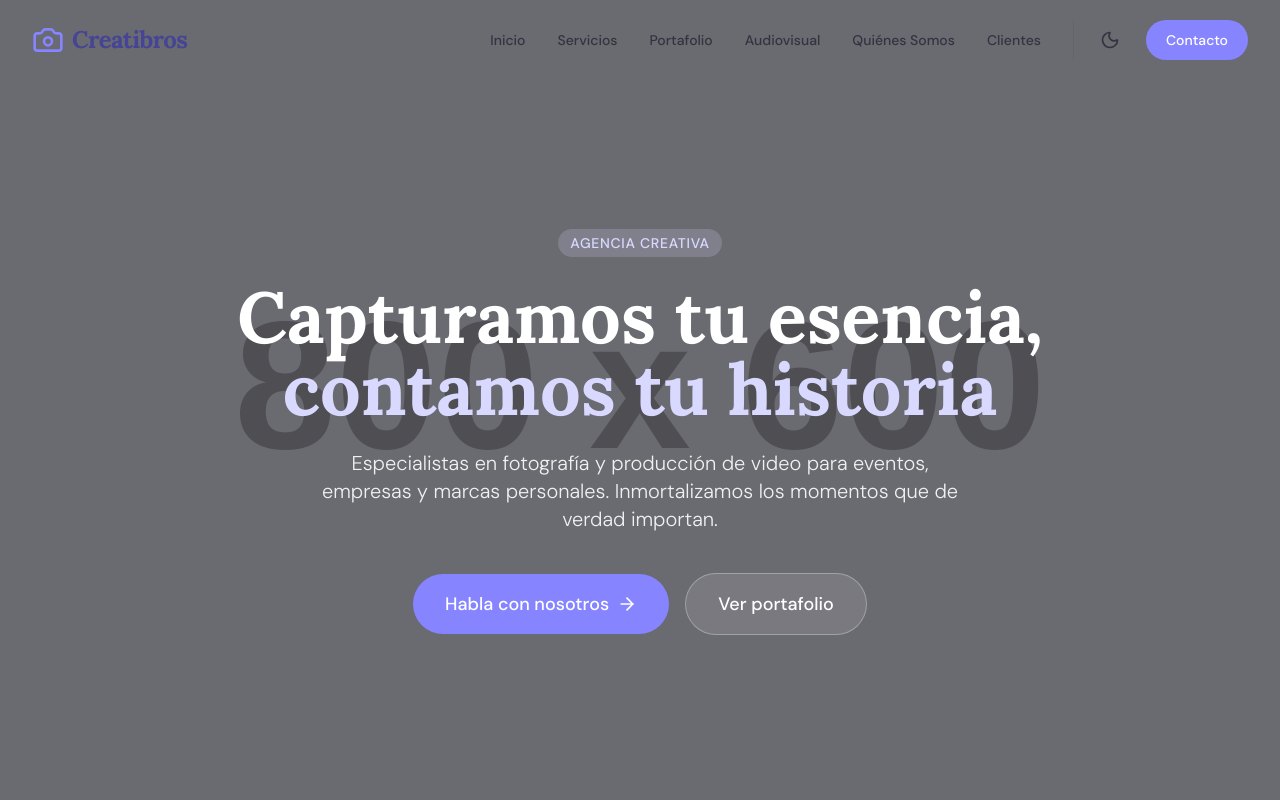
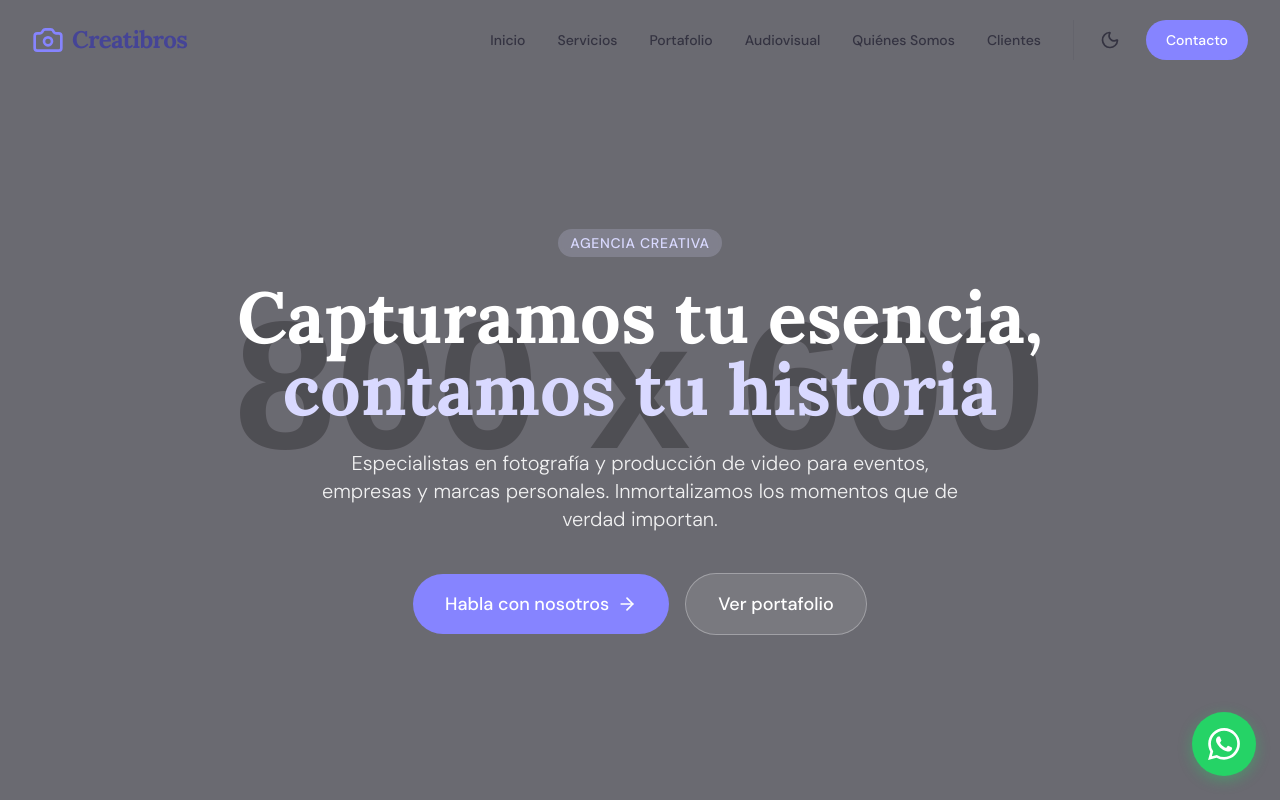
Before and after one commit to juanandresariasutp/landing_CreatiBros, a Next.js app: page / in a window 1280 px wide. Shown: the top 800 px of the page. Built offline with nearby package versions, Linux system fonts and the light colour scheme.

Commit message:
feat(ui): añade botón flotante de WhatsApp en todas las páginas

```diff
--- a/app/layout.tsx
+++ b/app/layout.tsx
@@ -2,6 +2,7 @@ import type { Metadata } from "next";
 import { DM_Sans, Lora } from "next/font/google";
 import { Navbar } from "@/components/Navbar";
 import { Footer } from "@/components/Footer";
+import { WhatsAppButton } from "@/components/WhatsAppButton";
 import { ThemeProvider } from "@/components/theme-provider";
 import "./globals.css";
 
@@ -62,6 +63,7 @@ export default function RootLayout({
           <Navbar />
           <main>{children}</main>
           <Footer />
+          <WhatsAppButton />
         </ThemeProvider>
       </body>
     </html>
--- /dev/null
+++ b/components/WhatsAppButton.tsx
@@ -0,0 +1,33 @@
+import React from "react";
+
+export function WhatsAppButton() {
+  const phoneNumber = process.env.NEXT_PUBLIC_WA_NUMBER || "";
+  const text = "Hola, me gustaría obtener más información sobre sus servicios.";
+  const url = `https://wa.me/${phoneNumber}?text=${encodeURIComponent(text)}`;
+
+  return (
+    <div className="fixed bottom-6 right-6 z-[99] flex items-center gap-4 group">
+      {/* Tooltip */}
+      <div className="opacity-0 translate-x-4 transition-all duration-300 group-hover:opacity-100 group-hover:translate-x-0 hidden sm:block bg-cb-white text-cb-navy dark:bg-cb-navy dark:text-cb-white px-5 py-2.5 rounded-2xl shadow-xl border border-cb-lavender-light/10 text-sm font-medium whitespace-nowrap">
+        ¿Cómo podemos ayudarte?
+      </div>
+
+      {/* Botón Circular */}
+      <a
+        href={url}
+        target="_blank"
+        rel="noopener noreferrer"
+        className="flex items-center justify-center w-14 h-14 md:w-16 md:h-16 bg-[#25D366] text-white rounded-full shadow-[0_4px_14px_rgba(37,211,102,0.4)] hover:scale-110 hover:shadow-[0_6px_20px_rgba(37,211,102,0.6)] transition-all duration-300"
+        aria-label="Contactar por WhatsApp"
+      >
+        <svg
+          viewBox="0 0 24 24"
+          className="w-7 h-7 md:w-8 md:h-8"
+          fill="currentColor"
+        >
+          <path d="M17.472 14.382c-.297-.149-1.758-.867-2.03-.967-.273-.099-.471-.148-.67.15-.197.297-.767.966-.94 1.164-.173.199-.347.223-.644.075-.297-.15-1.255-.463-2.39-1.475-.883-.788-1.48-1.761-1.653-2.059-.173-.297-.018-.458.13-.606.134-.133.298-.347.446-.52.149-.174.198-.298.298-.497.099-.198.05-.371-.025-.52-.075-.149-.669-1.612-.916-2.207-.242-.579-.487-.5-.669-.51a12.8 12.8 0 0 0-.57-.01c-.198 0-.52.074-.792.372-.272.297-1.04 1.016-1.04 2.479 0 1.462 1.065 2.875 1.213 3.074.149.198 2.096 3.2 5.077 4.487.709.306 1.262.489 1.694.625.712.227 1.36.195 1.871.118.571-.085 1.758-.719 2.006-1.413.248-.694.248-1.289.173-1.413-.074-.124-.272-.198-.57-.347m-5.421 7.403h-.004a9.87 9.87 0 0 1-5.031-1.378l-.361-.214-3.741.982.998-3.648-.235-.374a9.86 9.86 0 0 1-1.51-5.26c.001-5.45 4.436-9.884 9.888-9.884 2.64 0 5.122 1.03 6.988 2.898a9.82 9.82 0 0 1 2.893 6.994c-.003 5.45-4.437 9.884-9.885 9.884m8.413-18.297A11.815 11.815 0 0 0 12.05 0C5.495 0 .16 5.335.157 11.892c0 2.096.547 4.142 1.588 5.945L.057 24l6.305-1.654a11.882 11.882 0 0 0 5.683 1.448h.005c6.554 0 11.89-5.335 11.893-11.893a11.821 11.821 0 0 0-3.48-8.413Z"/>
+        </svg>
+      </a>
+    </div>
+  );
+}
```
